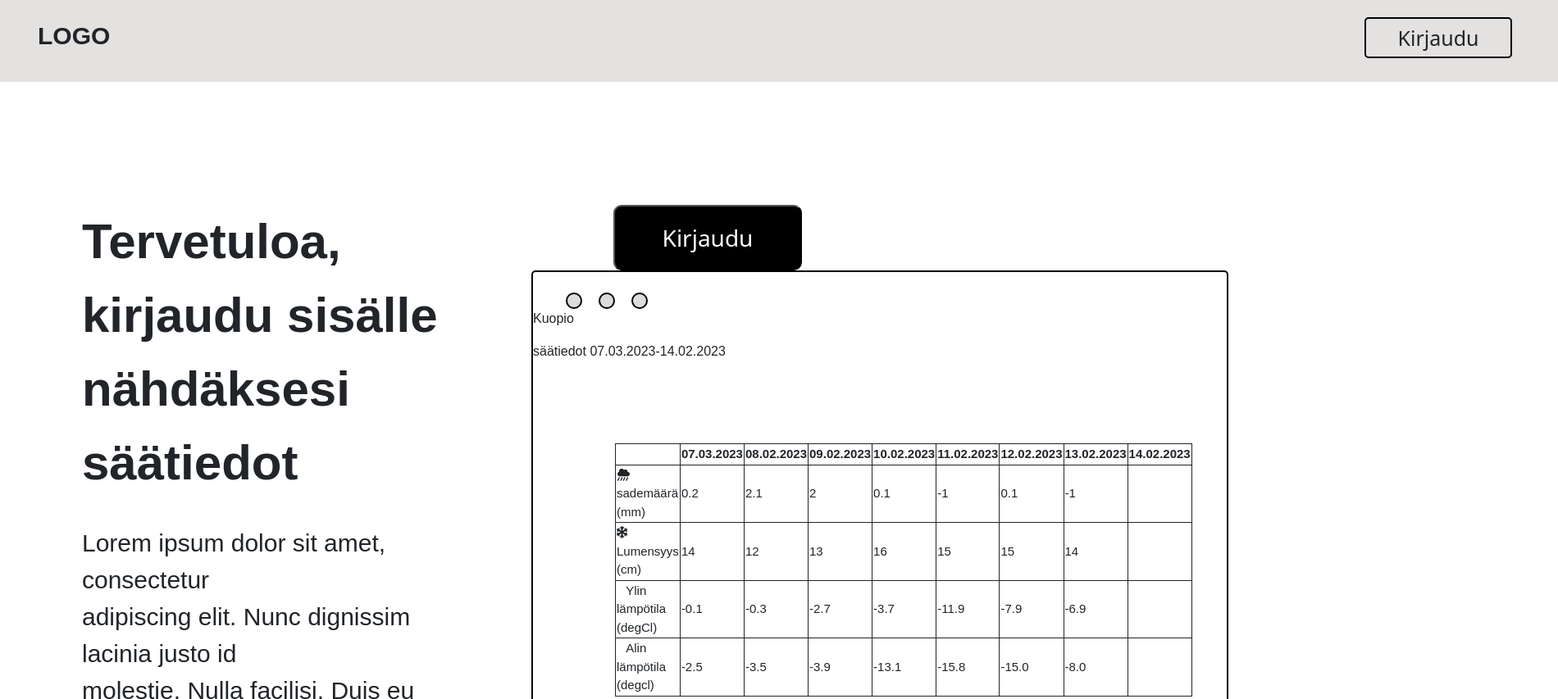
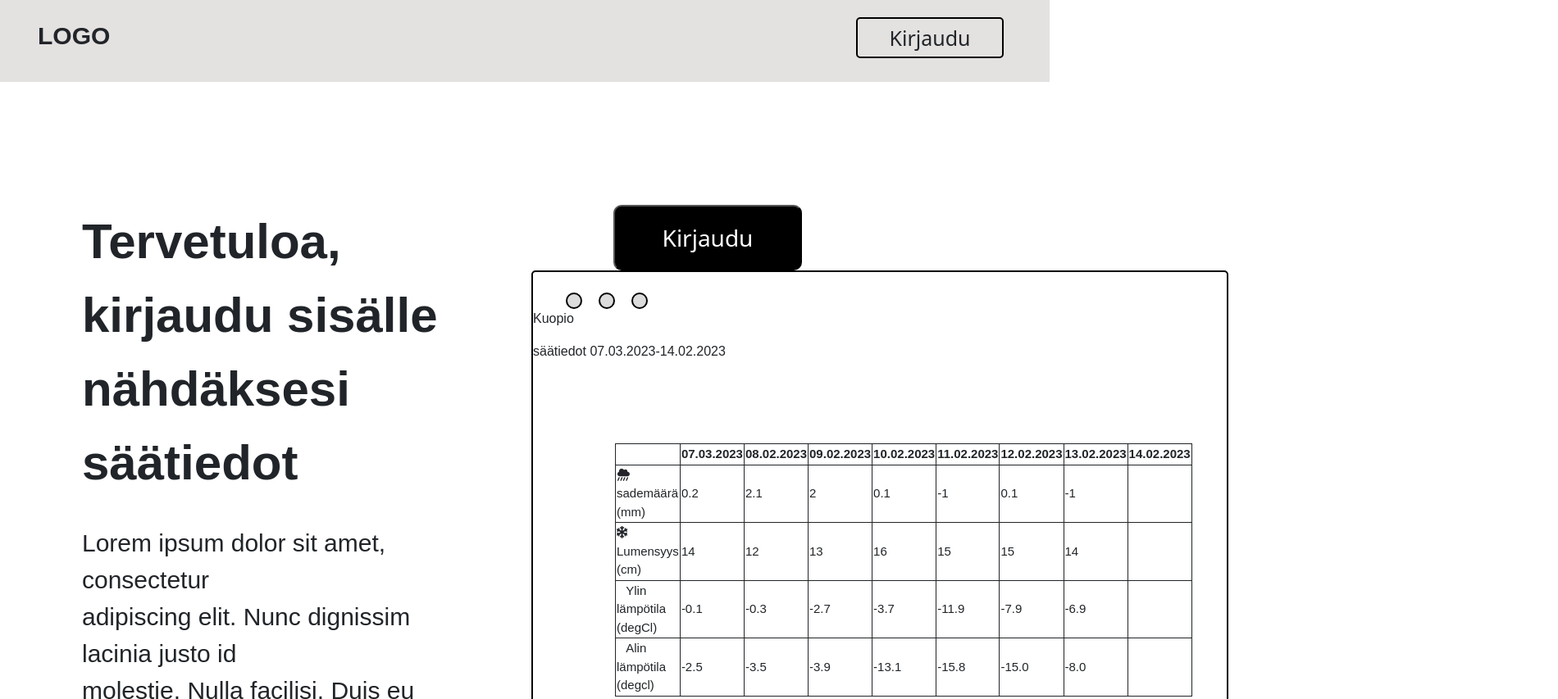
Before and after one commit to KohilaKarunakaran/desktoplogin, a plain HTML site: page index.html in a window 1280 px wide. Shown: the top 853 px of the page at 82% size, 1900 px wide, since content can reach past the window. Drawn offline with nearby package versions, Linux system fonts and the light colour scheme.

Commit message:
Update style.css

```diff
--- a/style.css
+++ b/style.css
@@ -14,10 +14,9 @@
     margin: 20px 60px 50px 100px;
 }
 
-.head {
+header {
     column-count:2 ;
     height: 100px;
-    width: 1900px;
     background-color: rgb(228, 225, 225);
     border: 1px solid rgb(228, 225, 225);
     margin-bottom: 150px;
```
